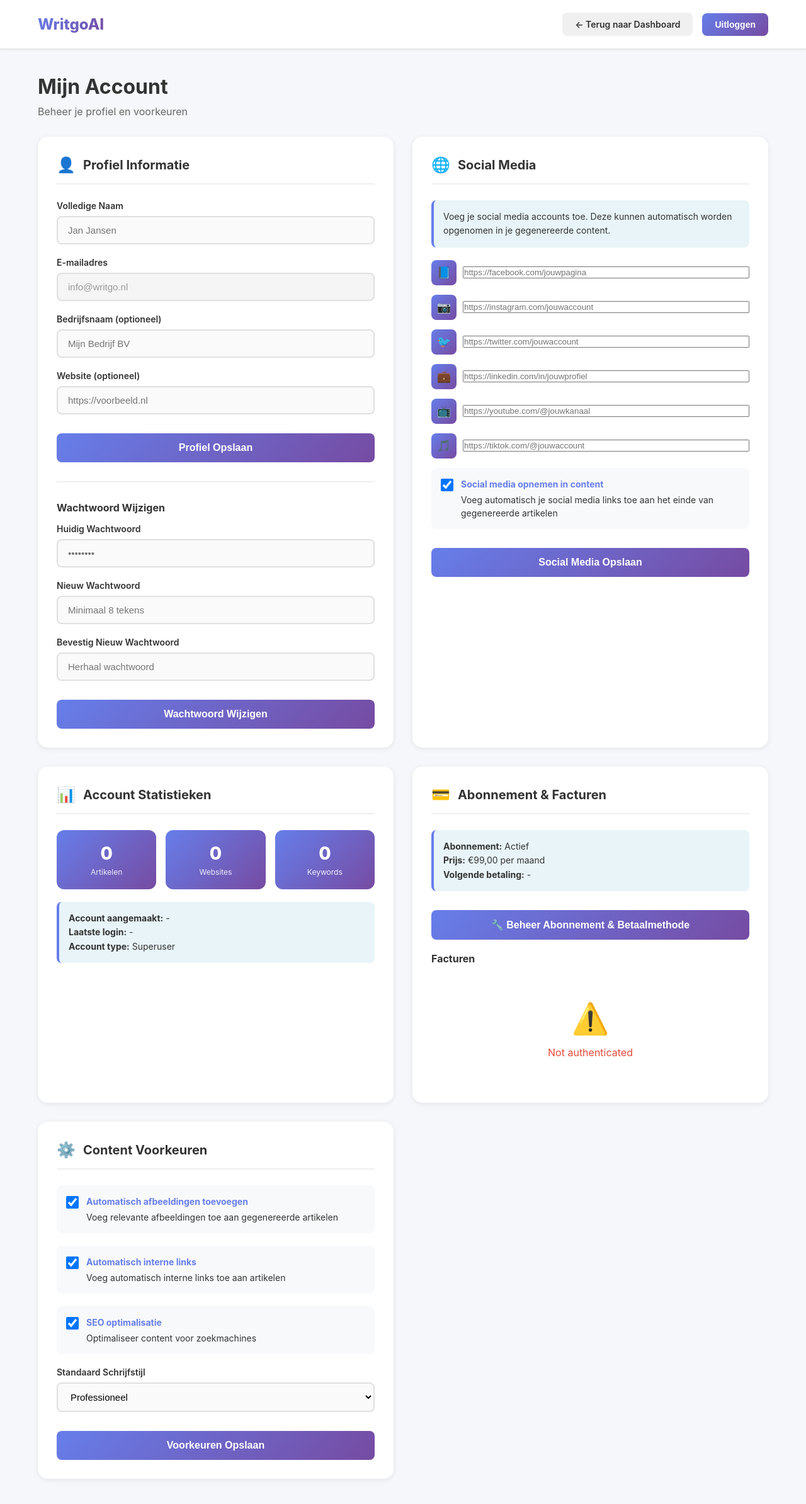
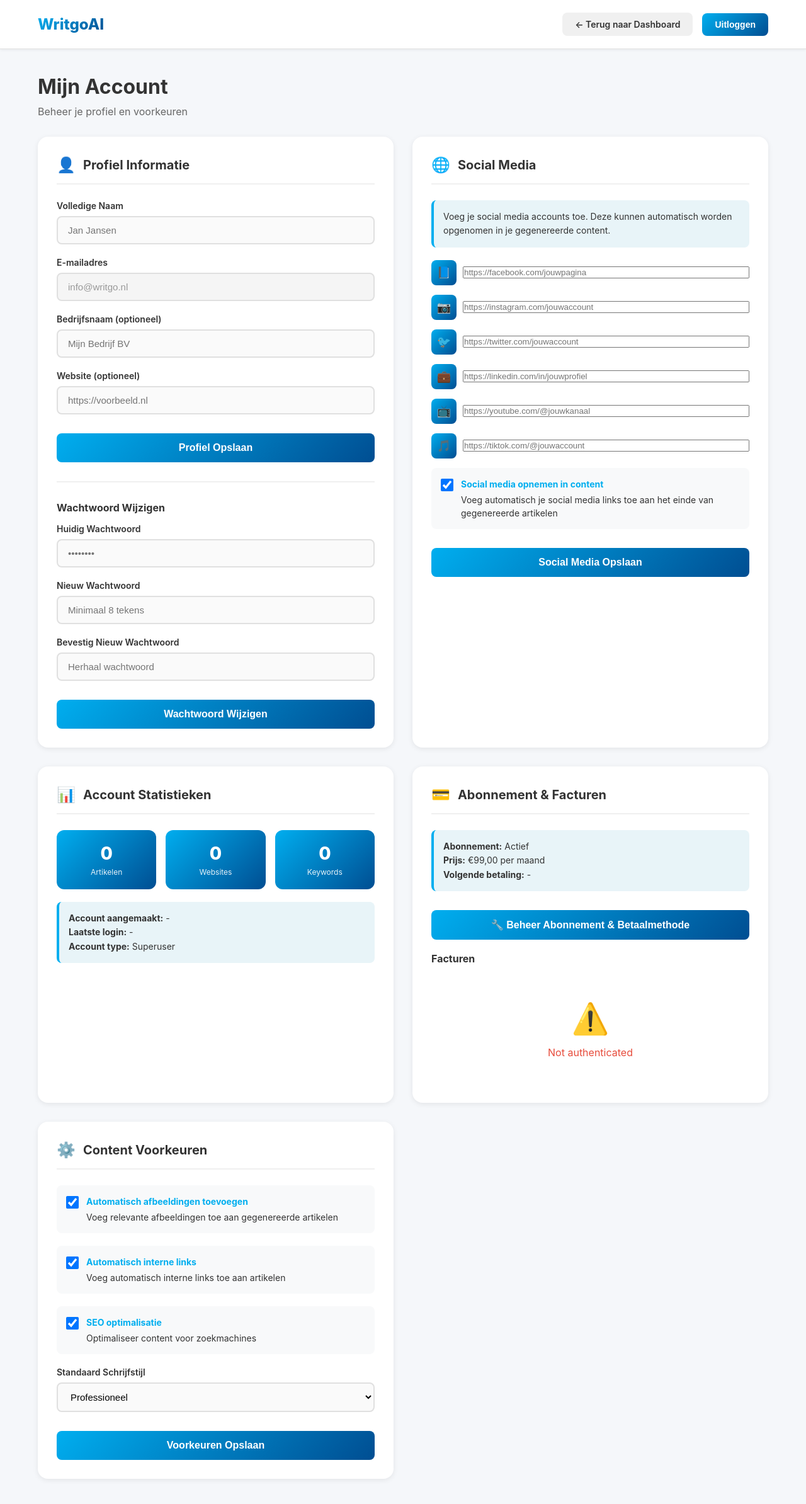
Before and after one commit to Mikeyy1405/artikel-generator, a Flask app: page /account in a window 1280 px wide. Shown: the whole page at 63% size. Run offline with Flask 3, Linux system fonts and the light colour scheme; data that the repository does not hold is empty.

Commit message:
🎨 Consistente kleuren: blauw en oranje overal
- Vervang alle paarse kleuren (#667eea, #764ba2) door blauw/oranje
- CSS variabelen toegevoegd aan alle pagina's:
  * --dark-blue: #0C1E43
  * --light-blue: #00AEEF
  * --deep-blue: #004E92
  * --orange: #FFA62B
  * --dark-orange: #E36C1E

Aangepaste pagina's:
✅ Account pagina - alle buttons, cards, badges
✅ Login pagina - achtergrond, buttons, links
✅ Payment pagina's - alle elementen
✅ Consistent met sidebar kleuren

Nu heeft de hele app dezelfde professionele uitstraling! 🎨

```diff
--- a/templates/account.html
+++ b/templates/account.html
@@ -5,6 +5,14 @@
     <meta name="viewport" content="width=device-width, initial-scale=1.0">
     <title>Mijn Account - WritgoAI</title>
     <style>
+        :root {
+            --dark-blue: #0C1E43;
+            --light-blue: #00AEEF;
+            --deep-blue: #004E92;
+            --orange: #FFA62B;
+            --dark-orange: #E36C1E;
+        }
+
         * {
             margin: 0;
             padding: 0;
@@ -36,7 +44,7 @@
         .logo {
             font-size: 24px;
             font-weight: 800;
-            background: linear-gradient(135deg, #667eea 0%, #764ba2 100%);
+            background: linear-gradient(135deg, var(--light-blue) 0%, var(--deep-blue) 100%);
             -webkit-background-clip: text;
             -webkit-text-fill-color: transparent;
             background-clip: text;
@@ -67,7 +75,7 @@
 
         .btn-logout {
             padding: 10px 20px;
-            background: linear-gradient(135deg, #667eea 0%, #764ba2 100%);
+            background: linear-gradient(135deg, var(--light-blue) 0%, var(--deep-blue) 100%);
             color: white;
             border: none;
             border-radius: 8px;
@@ -155,7 +163,7 @@
 
         .form-group input:focus {
             outline: none;
-            border-color: #667eea;
+            border-color: var(--light-blue);
             background: white;
             box-shadow: 0 0 0 3px rgba(102, 126, 234, 0.1);
         }
@@ -193,7 +201,7 @@
         .checkbox-label strong {
             display: block;
             margin-bottom: 4px;
-            color: #667eea;
+            color: var(--light-blue);
         }
 
         .social-input-group {
@@ -209,7 +217,7 @@
             display: flex;
             align-items: center;
             justify-content: center;
-            background: linear-gradient(135deg, #667eea 0%, #764ba2 100%);
+            background: linear-gradient(135deg, var(--light-blue) 0%, var(--deep-blue) 100%);
             color: white;
             border-radius: 8px;
             font-size: 18px;
@@ -223,7 +231,7 @@
         .btn-primary {
             width: 100%;
             padding: 14px;
-            background: linear-gradient(135deg, #667eea 0%, #764ba2 100%);
+            background: linear-gradient(135deg, var(--light-blue) 0%, var(--deep-blue) 100%);
             color: white;
             border: none;
             border-radius: 8px;
@@ -236,7 +244,7 @@
 
         .btn-primary:hover {
             transform: translateY(-2px);
-            box-shadow: 0 6px 20px rgba(102, 126, 234, 0.4);
+            box-shadow: 0 6px 20px rgba(0, 174, 239, 0.4);
         }
 
         .btn-primary:disabled {
@@ -277,7 +285,7 @@
         }
 
         .stat-card {
-            background: linear-gradient(135deg, #667eea 0%, #764ba2 100%);
+            background: linear-gradient(135deg, var(--light-blue) 0%, var(--deep-blue) 100%);
             padding: 20px;
             border-radius: 12px;
             color: white;
@@ -297,7 +305,7 @@
 
         .info-box {
             background: #e8f4f8;
-            border-left: 4px solid #667eea;
+            border-left: 4px solid var(--light-blue);
             padding: 15px;
             border-radius: 8px;
             margin-bottom: 20px;
@@ -409,7 +417,7 @@
 
         .btn-invoice {
             padding: 6px 12px;
-            background: #667eea;
+            background: var(--light-blue);
             color: white;
             border: none;
             border-radius: 6px;
@@ -421,7 +429,7 @@
         }
 
         .btn-invoice:hover {
-            background: #5568d3;
+            background: var(--deep-blue);
             transform: translateY(-1px);
         }
 
```
Also changed, not shown: templates/login.html (+16 -8 lines), templates/payment.html (+15 -7 lines), templates/payment_cancel.html (+11 -3 lines), templates/payment_success.html (+11 -3 lines).
